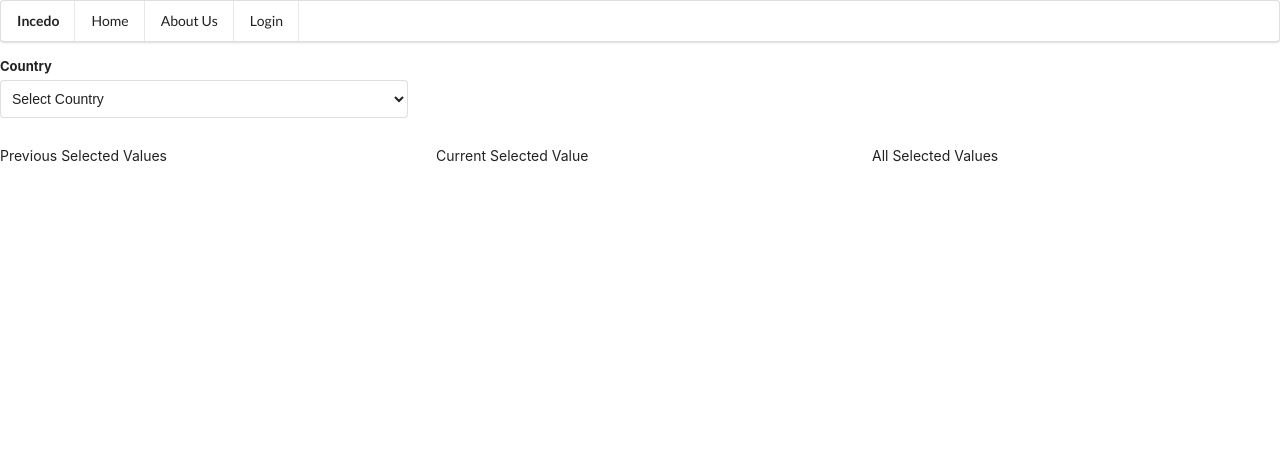
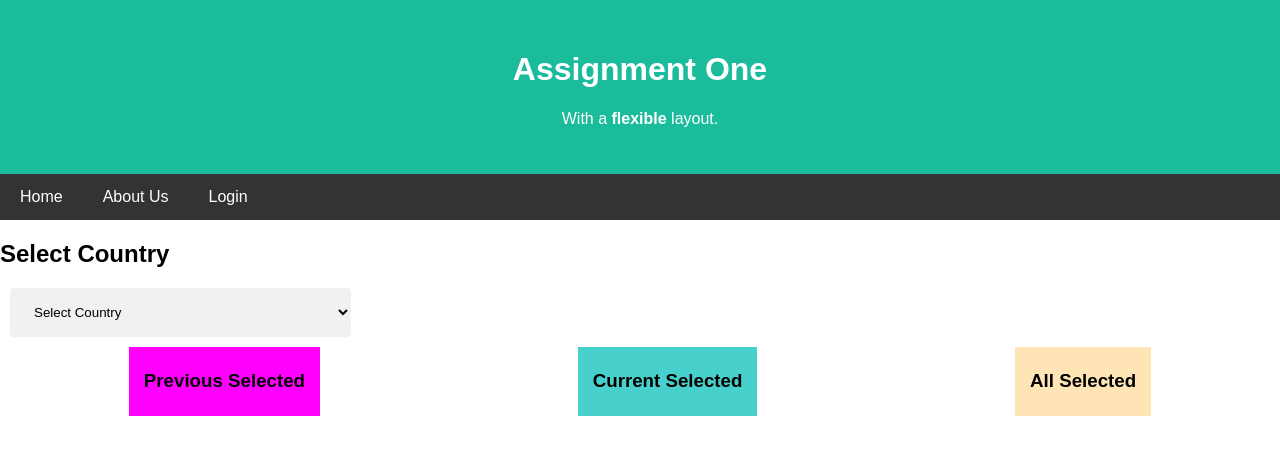
Before and after one commit to HoneyKumar/react-rxjs-ass1, a React (Create React App) app: page /home in a window 1280 px wide. Shown: the top 454 px of the page. Built offline with nearby package versions, Linux system fonts and the light colour scheme.

Commit message:
flexbox design implementation

```diff
--- a/public/index.html
+++ b/public/index.html
@@ -15,12 +15,7 @@
       user's mobile device or desktop. See https://developers.google.com/web/fundamentals/web-app-manifest/
     -->
     <link rel="manifest" href="%PUBLIC_URL%/manifest.json" />
-    <link rel="stylesheet" type="text/css" href="https://cdnjs.cloudflare.com/ajax/libs/semantic-ui/2.4.1/semantic.min.css" />
-<script
-  src="https://code.jquery.com/jquery-3.1.1.min.js"
-  integrity="sha256-hVVnYaiADRTO2PzUGmuLJr8BLUSjGIZsDYGmIJLv2b8="
-  crossorigin="anonymous"></script>
-<script src="https://cdnjs.cloudflare.com/ajax/libs/semantic-ui/2.4.1/semantic.min.js"></script>
+
 
     <!--
       Notice the use of %PUBLIC_URL% in the tags above.
--- a/src/App.css
+++ b/src/App.css
@@ -1,38 +1,77 @@
-.App {
+/* Style the body */
+body {
+  font-family: Arial;
+  margin: 0px
+}
+
+/* Header/logo Title */
+.header {
+  padding: 30px;
+  text-align: center;
+  background: #1abc9c;
+  color: white;
+}
+
+/* Style the top navigation bar */
+.navbar {
+  display: flex;
+  background-color: #333;
+}
+
+.nav_menu{
+  color: white;
+  padding: 14px 20px;
+  text-decoration: none;
   text-align: center;
 }
 
-.App-logo {
-  height: 40vmin;
-  pointer-events: none;
+.navbar:hover{
+  color:black;
+  background-color: #333;
 }
 
-@media (prefers-reduced-motion: no-preference) {
-  .App-logo {
-    animation: App-logo-spin infinite 20s linear;
-  }
+/* Column container */
+.container {
+  display: flex;
+  flex-direction: column;
 }
 
-.App-header {
-  background-color: #282c34;
-  min-height: 100vh;
+.container > * {
+  flex: 1 100%;
+}
+.select_country{
+  margin : 10px;
+  display: block;
+
+}
+.row{
   display: flex;
-  flex-direction: column;
-  align-items: center;
-  justify-content: center;
-  font-size: calc(10px + 2vmin);
-  color: white;
+  flex-direction: row;
+  justify-content: space-around;
+}
+.previous_selected{
+  background-color: magenta;
+
+}
+.current_selected{
+  background-color: mediumturquoise;
 }
 
-.App-link {
-  color: #61dafb;
+.all_selected{
+  background-color: moccasin;
 }
 
-@keyframes App-logo-spin {
-  from {
-    transform: rotate(0deg);
-  }
-  to {
-    transform: rotate(360deg);
-  }
+.all_selected_items{
+  list-style-type: circle;
 }
+
+.row > div{
+  padding: 5px 15px 5px 15px;
+}
+
+.select_country{
+  padding: 16px 20px;
+  border: none;
+  border-radius: 4px;
+  background-color: #f1f1f1;
+}
--- a/src/components/Header.tsx
+++ b/src/components/Header.tsx
@@ -2,20 +2,28 @@ import React from 'react';
 import {Link} from 'react-router-dom';
 function Header(){
     return(
-        <div className="ui menu">
-            <div className="header item">
-                Incedo
+        <React.Fragment>
+        {/* Header  Starts*/}
+            <div className="header">
+                <h1>Assignment One</h1>
+                <p>With a <b>flexible</b> layout.</p>
             </div>
-            <Link className="item" to="/home">
+        {/* Header  Ends*/}
+        {/* Navbar Starts*/}
+        <div className="navbar">
+
+            <Link className="nav_menu" to="/home">
                 Home
             </Link>
-            <Link className="item" to="/about-us">
+            <Link className="nav_menu" to="/about-us">
                 About Us
             </Link>
-            <Link className="item" to="/login">
+            <Link className="nav_menu" to="/login">
                 Login
             </Link>
         </div>
+        {/* Navbar Ends */}
+        </React.Fragment>
     );
 }
 
--- a/src/components/Home.tsx
+++ b/src/components/Home.tsx
@@ -34,6 +34,7 @@ class Home extends React.Component<State,Props>{
         this.initializeErrorStream();
         this.initializeMessageStream();
     }
+
 
     initializeSelectStream = ()=>{
 
@@ -74,9 +75,9 @@ class Home extends React.Component<State,Props>{
         return (
             allSelectedValues.map((item,index)=>{
                return(
-                <div className="item" key={index}>
+                <li className="item" key={index}>
                     {item}
-                </div>
+                </li>
                )
             }
             )
@@ -86,7 +87,7 @@ class Home extends React.Component<State,Props>{
 
         return(
 
-            <div className="ui three column grid">
+            <div className="container">
             {this.state.error === true &&
                     <div className="ui negative message">
                     <i className="close icon"></i>
@@ -95,12 +96,9 @@ class Home extends React.Component<State,Props>{
                     </div>
                     </div>
                 }
-                <div className="row">
-                    <div className="column">
-                    <div className="ui form">
-                        <div className="field">
-                            <label>Country</label>
-                            <select className="ui search dropdown" value={this.state.currentSelectedValue} onChange={this.handleChange}>
+                <div className="main">
+                    <h2>Select Country</h2>
+                    <select className="select_country" value={this.state.currentSelectedValue} onChange={this.handleChange}>
                         <option value="">Select Country</option>
                         <option value="AF">Afghanistan</option>
                         <option value="AX">Åland Islands</option>
@@ -353,31 +351,25 @@ class Home extends React.Component<State,Props>{
                         <option value="ZW">Zimbabwe</option>
                     </select>
                 </div>
+                <div className="row">
+                    <div className="previous_selected">
+                        <h3>Previous Selected</h3>
+                        {this.state.previousSelectedValue !== '' &&
+                            <div>{this.state.previousSelectedValue}</div>
+                        }
+
+                    </div>
+                    <div className="current_selected">
+                        <h3>Current Selected</h3>
+                     <div>{this.state.currentSelectedValue}</div>
+
+                    </div>
+                    <div className="all_selected">
+                        <h3>All Selected</h3>
+                        <ul className="all_selected_items">{this.renderList(this.state.allSelectedValue)}</ul>
                     </div>
                 </div>
-                </div>
-                <div className="three column row">
-                    <div className="column">
-                        Previous Selected Values
-                    </div>
-                    <div className="column">
-                        Current Selected Value
-                    </div>
-                    <div className="column">
-                        All Selected Values
-                    </div>
-                    <div className="column">
-                        {this.state.previousSelectedValue}
-                    </div>
-                    <div className="column">
-                        {this.state.currentSelectedValue}
-                    </div>
-                    <div className="column">
-                        <div className="ui list">
-                            {this.renderList(this.state.allSelectedValue)}
-                        </div>
-                    </div>
-                </div>
+
             </div>
         );
     }
```
Lines whose indentation alone changed are shown as unchanged.
